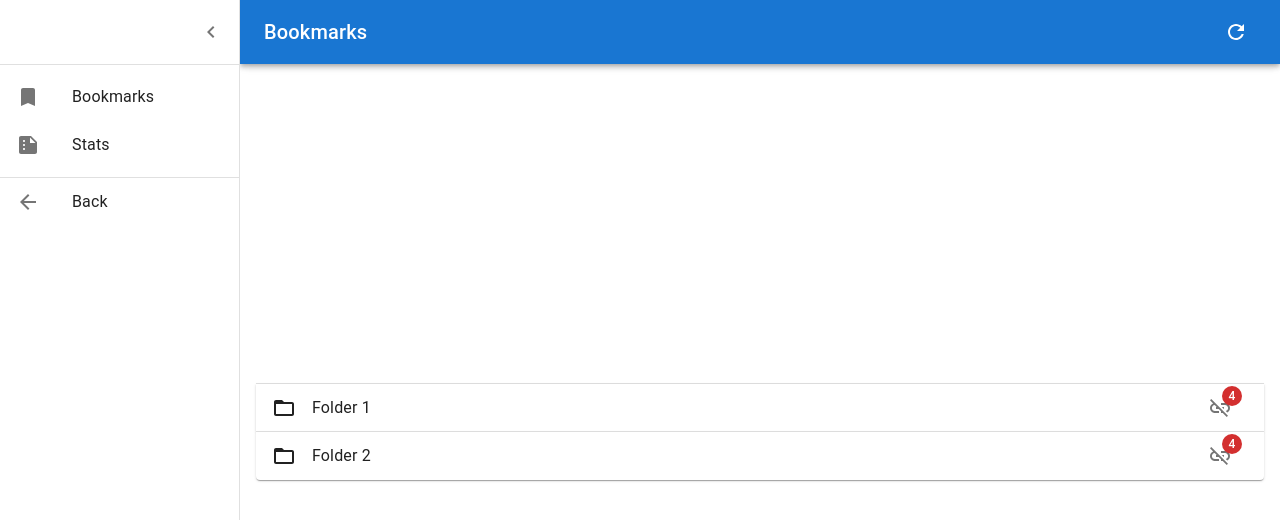
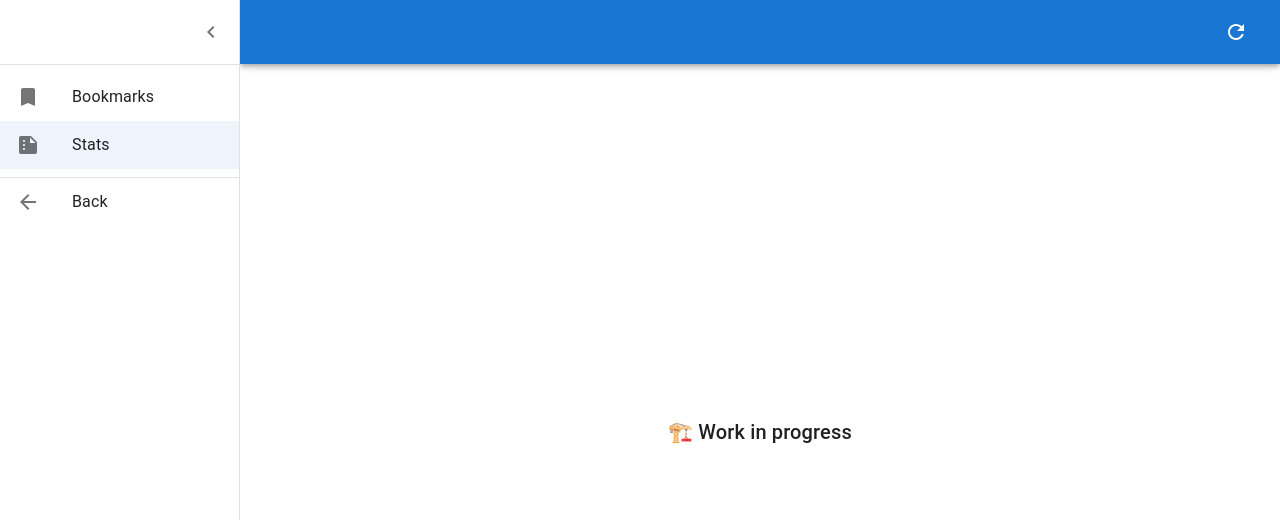
Before and after one commit to brunopk/wookmarks, a React (Vite) app: page /stats in a window 1280 px wide. Both pictures are taken after a click on the button 32 px from the left and 32 px from the top of the page. Shown: the top 520 px of the page. Built offline with nearby package versions, Linux system fonts and the light colour scheme.

Commit message:
Introduce react-router-dom

```diff
--- a/package.json
+++ b/package.json
@@ -18,7 +18,8 @@
     "@mui/icons-material": "^6.4.5",
     "@mui/material": "^6.4.5",
     "react": "^19.0.0",
-    "react-dom": "^19.0.0"
+    "react-dom": "^19.0.0",
+    "react-router-dom": "^7.2.0"
   },
   "devDependencies": {
     "@eslint/js": "^9.19.0",
--- a/src/App.tsx
+++ b/src/App.tsx
@@ -1,7 +1,10 @@
 import CssBaseline from '@mui/material/CssBaseline'
 import { ThemeProvider, createTheme } from '@mui/material/styles'
+import { BrowserRouter, Navigate, Route, Routes } from 'react-router-dom'
 import './App.css'
-import BookmarksDashboard from './components/bookmarks-dashboard/Dashboard'
+import BookmarksDashboard from './components/pages/bookmarks/Dashboard'
+import NotFound from './components/NotFound'
+import WorkInProgress from './components/WorkInProgress'
 
 function App() {
   const theme = createTheme({
@@ -27,7 +30,14 @@ function App() {
   return (
     <ThemeProvider theme={theme}>
       <CssBaseline />
-      <BookmarksDashboard />
+      <BrowserRouter>
+        <Routes>
+          <Route path="/" element={<Navigate to="/bookmarks" replace />} />
+          <Route path="/stats" element={<WorkInProgress/>} />
+          <Route path="/bookmarks" element={<BookmarksDashboard/>} />
+          <Route path="*" element={<NotFound />} />
+        </Routes>
+      </BrowserRouter>
     </ThemeProvider>
   )
 }
--- /dev/null
+++ b/src/components/NotFound.tsx
@@ -0,0 +1,12 @@
+import Typography from '@mui/material/Typography'
+import MainDashboard from './layout/Dashboard'
+
+function NotFound() {
+  return (
+    <MainDashboard>
+      <Typography variant="h6">⚠️ Not found</Typography>
+    </MainDashboard>
+  )
+}
+
+export default NotFound
--- /dev/null
+++ b/src/components/WorkInProgress.tsx
@@ -0,0 +1,12 @@
+import Typography from '@mui/material/Typography'
+import MainDashboard from './layout/Dashboard'
+
+function WorkInProgress() {
+  return (
+    <MainDashboard>
+      <Typography variant="h6">🏗️ Work in progress</Typography>
+    </MainDashboard>
+  )
+}
+
+export default WorkInProgress
--- /dev/null
+++ b/src/components/bookmarks/Dashboard.tsx
@@ -0,0 +1,21 @@
+import MainDashboard from '../layout/Dashboard'
+import Folder from './Folder'
+import Link from './Link'
+import SubFolder from './SubFolder'
+
+function Dashboard() {
+  return (
+    <MainDashboard>
+      <Folder folderName="Folder 1" index={0}>
+        <SubFolder text="Folder A" />
+        <Link isLinkOff={false} text="Link A" />
+      </Folder>
+      <Folder folderName="Folder 2" index={1}>
+        <Link isLinkOff={false} text="Link C" />
+        <Link isLinkOff={true} text="Link D" />
+      </Folder>
+    </MainDashboard>
+  )
+}
+
+export default Dashboard
--- a/src/components/dashboard/DashboardMenu.tsx
+++ /dev/null
@@ -1,45 +0,0 @@
-import ArrowBackIcon from '@mui/icons-material/ArrowBack'
-import BookmarkIcon from '@mui/icons-material/Bookmark'
-import SummarizeIcon from '@mui/icons-material/Summarize'
-import Divider from '@mui/material/Divider'
-import List from '@mui/material/List'
-import ListItem from '@mui/material/ListItem'
-import ListItemButton from '@mui/material/ListItemButton'
-import ListItemIcon from '@mui/material/ListItemIcon'
-import ListItemText from '@mui/material/ListItemText'
-
-function DashboardMenu() {
-  return (
-    <>
-      <List>
-        <ListItem key={0} disablePadding>
-          <ListItemButton>
-            <ListItemIcon>
-              <BookmarkIcon />
-            </ListItemIcon>
-            <ListItemText primary="Bookmarks" />
-          </ListItemButton>
-        </ListItem>
-        <ListItem key={1} disablePadding>
-          <ListItemButton>
-            <ListItemIcon>
-              <SummarizeIcon />
-            </ListItemIcon>
-            <ListItemText primary="Stats" />
-          </ListItemButton>
-        </ListItem>
-      </List>
-      <Divider />
-      <ListItem key={2} disablePadding>
-        <ListItemButton>
-          <ListItemIcon>
-            <ArrowBackIcon />
-          </ListItemIcon>
-          <ListItemText primary="Back" />
-        </ListItemButton>
-      </ListItem>
-    </>
-  )
-}
-
-export default DashboardMenu
--- a/src/components/dashboard/Dashboard.tsx
+++ b/src/components/layout/Dashboard.tsx
@@ -11,7 +11,8 @@ import { createTheme, styled } from '@mui/material/styles'
 import Toolbar from '@mui/material/Toolbar'
 import Typography from '@mui/material/Typography'
 import { ReactNode, useState } from 'react'
-import DashboardMenu from './DashboardMenu'
+import { useLocation } from 'react-router-dom'
+import Menu from './Menu'
 
 const drawerWidth = 240
 
@@ -79,7 +80,12 @@ interface DashboardProps {
 }
 
 function Dashboard({ children }: DashboardProps) {
-  const [open, setOpen] = useState<boolean>(false)
+  const location = useLocation()
+  const {
+    page: { title: dashboardTitle, isMenuOpen }
+  } = location.state || { page: { title: '' } }
+
+  const [open, setOpen] = useState<boolean>(isMenuOpen)
 
   const theme = createTheme({
     palette: {
@@ -133,7 +139,7 @@ function Dashboard({ children }: DashboardProps) {
             component="div"
             sx={{ display: 'flex', alignItems: 'flex-end', flexGrow: 1 }}
           >
-            Bookmarks
+            {dashboardTitle}
           </Typography>
           <IconButton color="inherit">
             <RefreshIcon />
@@ -159,7 +165,7 @@ function Dashboard({ children }: DashboardProps) {
           </IconButton>
         </DrawerHeader>
         <Divider />
-        <DashboardMenu />
+        <Menu />
       </Drawer>
       <Main open={open}>
         <DrawerHeader />
--- /dev/null
+++ b/src/components/layout/Menu.tsx
@@ -0,0 +1,59 @@
+import ArrowBackIcon from '@mui/icons-material/ArrowBack'
+import BookmarkIcon from '@mui/icons-material/Bookmark'
+import SummarizeIcon from '@mui/icons-material/Summarize'
+import Divider from '@mui/material/Divider'
+import List from '@mui/material/List'
+import ListItem from '@mui/material/ListItem'
+import ListItemButton from '@mui/material/ListItemButton'
+import ListItemIcon from '@mui/material/ListItemIcon'
+import ListItemText from '@mui/material/ListItemText'
+import { useNavigate, useLocation } from 'react-router-dom'
+
+function Menu() {
+  const location = useLocation()
+  const navigate = useNavigate()
+  const bookmarksTitle = 'Bookmarks'
+  const bookmarksPath = '/bookmarks'
+  const statsTitle = 'Stats'
+  const statsPath = '/stats'
+  const handleBackClick = () => navigate(-1)
+  const handleStatsItemClick = () =>
+    navigate(statsPath, { state: { page: { title: statsTitle, isMenuOpen: true } } })
+  const handleBookmarksItemClick = () =>
+    navigate(bookmarksPath, { state: { page: { title: bookmarksTitle, isMenuOpen: true } } })
+
+
+  return (
+    <>
+      <List>
+        <ListItem key={0} onClick={() => handleBookmarksItemClick()} disablePadding>
+          <ListItemButton selected={location.pathname.startsWith(bookmarksPath)}>
+            <ListItemIcon>
+              <BookmarkIcon />
+            </ListItemIcon>
+            <ListItemText primary={bookmarksTitle} />
+          </ListItemButton>
+        </ListItem>
+        <ListItem key={1} onClick={() => handleStatsItemClick()} disablePadding>
+          <ListItemButton selected={location.pathname.startsWith(statsPath)} >
+            <ListItemIcon>
+              <SummarizeIcon />
+            </ListItemIcon>
+            <ListItemText primary={statsTitle} />
+          </ListItemButton>
+        </ListItem>
+      </List>
+      <Divider />
+      <ListItem key={2} onClick={() => handleBackClick()} disablePadding>
+        <ListItemButton>
+          <ListItemIcon>
+            <ArrowBackIcon />
+          </ListItemIcon>
+          <ListItemText primary="Back" />
+        </ListItemButton>
+      </ListItem>
+    </>
+  )
+}
+
+export default Menu
--- a/src/components/bookmarks-dashboard/Dashboard.tsx
+++ b/src/components/pages/bookmarks/Dashboard.tsx
@@ -1,9 +1,9 @@
-import MainDashboard from '../dashboard/Dashboard'
+import MainDashboard from '../../layout/Dashboard'
 import Folder from './Folder'
 import Link from './Link'
 import SubFolder from './SubFolder'
 
-function Dashboardd() {
+function Dashboard() {
   return (
     <MainDashboard>
       <Folder folderName="Folder 1" index={0}>
@@ -18,4 +18,4 @@ function Dashboardd() {
   )
 }
 
-export default Dashboardd
+export default Dashboard
```
Also changed, not shown: src/components/pages/bookmarks/Folder.tsx (renamed from src/components/bookmarks-dashboard/Folder.tsx), src/components/pages/bookmarks/Link.tsx (renamed from src/components/bookmarks-dashboard/Link.tsx), src/components/pages/bookmarks/SubFolder.tsx (renamed from src/components/bookmarks-dashboard/SubFolder.tsx), 1 other file (tests, documents, lock files or other folders).
